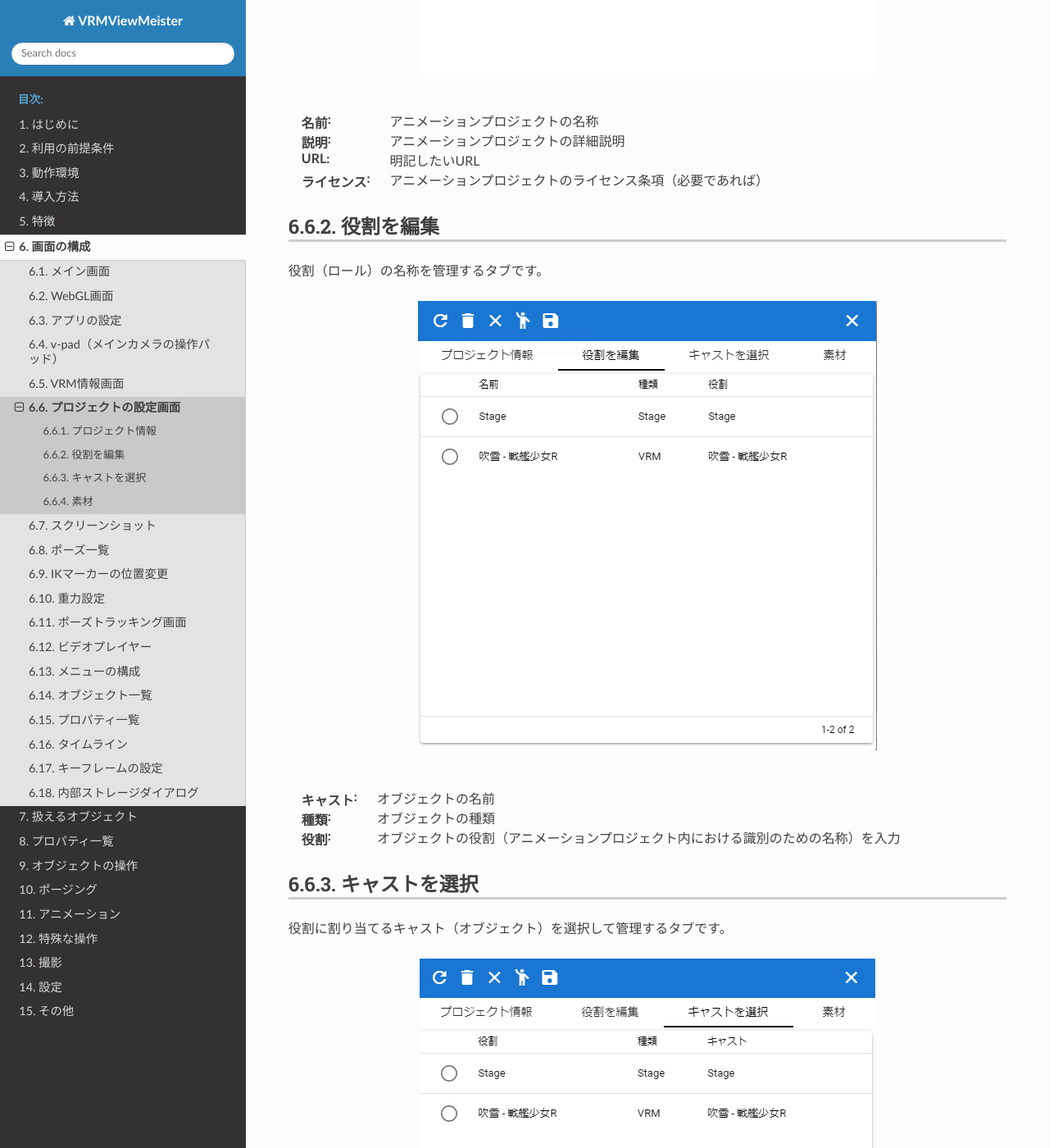
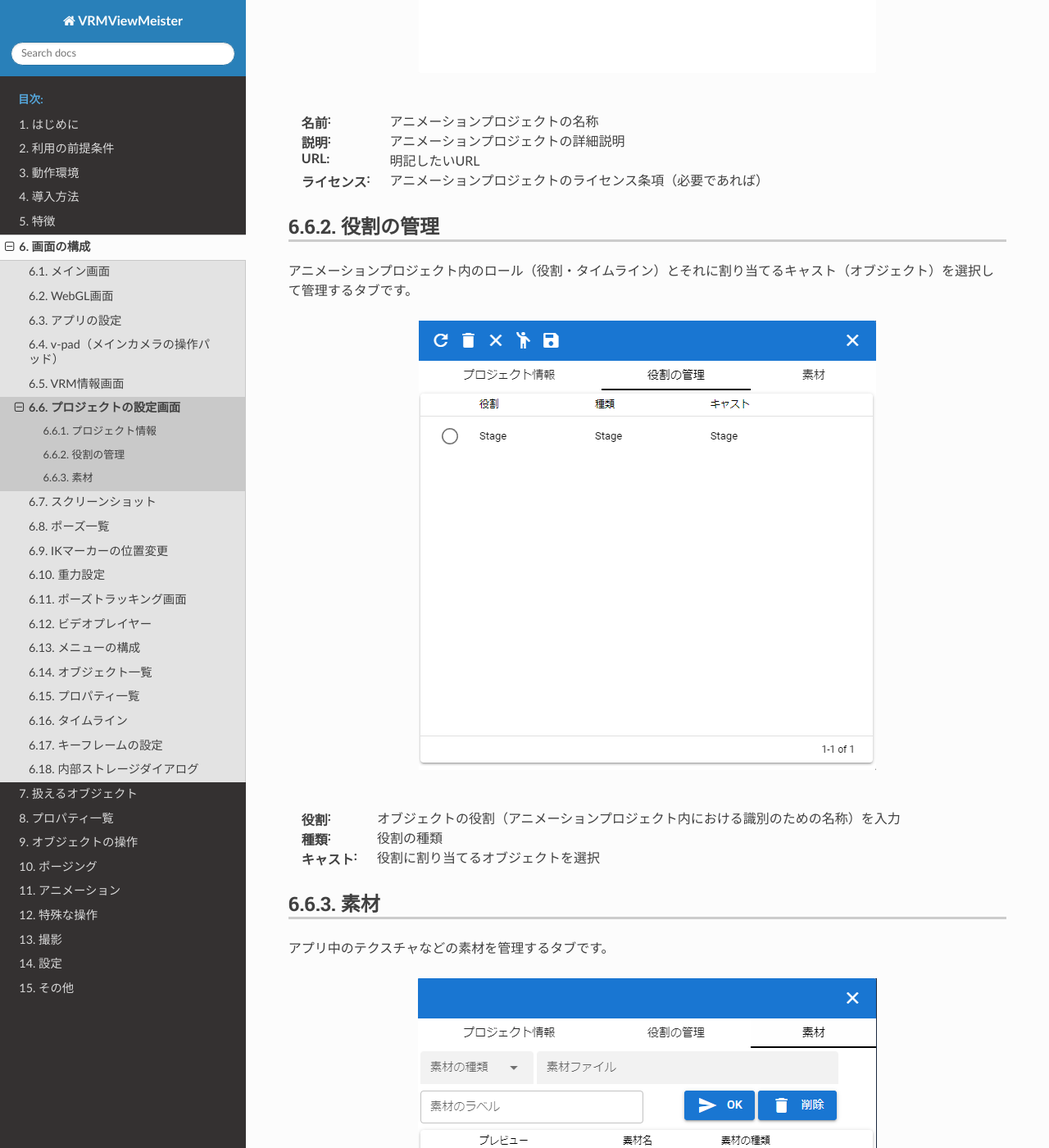
Before and after one commit to nishlumi/vrmviewmdoc, a Sphinx documentation site: the page built from docs/source/man1/screen_project.rst, in a window 1280 px wide and 1400 px high, scrolled down 810 px. Shown: the whole window at 82% size. Built offline with Sphinx 7.4.7 and the Read the Docs theme 2.0.0, drawn with Linux system fonts in a browser that asks for light colours; a script that is not in the unit is left out; some of the changed text lies outside the part shown.

Commit message:
5/5夜時点

```diff
--- a/docs/source/man1/menu_audio.rst
+++ b/docs/source/man1/menu_audio.rst
@@ -30,7 +30,7 @@
 :オーディオ一覧:
     開いたオーディオファイルを管理します。選択するとその音声をプレビューすることができます。
 :シークバー:
-    再生するオーディオの位置を指定します。(BGMのみ)
+    再生するオーディオの位置を指定します。
 
 :音量:
     選択中のオーディオの音量を調整します。
--- a/docs/source/man1/screen_project.rst
+++ b/docs/source/man1/screen_project.rst
@@ -26,36 +26,20 @@
 :ライセンス:
     アニメーションプロジェクトのライセンス条項（必要であれば）
 
-役割を編集
-===================
 
-役割（ロール）の名称を管理するタブです。
+役割の管理
+==================
+
+アニメーションプロジェクト内のロール（役割・タイムライン）とそれに割り当てるキャスト（オブジェクト）を選択して管理するタブです。
 
 .. image:: ../img/screen_project2.png
     :align: center
 
 |
 
-:キャスト:
-    オブジェクトの名前
-:種類:
-    オブジェクトの種類
+
 :役割:
     オブジェクトの役割（アニメーションプロジェクト内における識別のための名称）を入力
-
-キャストを選択
-==================
-
-役割に割り当てるキャスト（オブジェクト）を選択して管理するタブです。
-
-.. image:: ../img/screen_project3.png
-    :align: center
-
-|
-
-
-:役割:
-    アニメーションプロジェクトにおける役割
 :種類:
     役割の種類
 :キャスト:
@@ -68,7 +52,7 @@
 
 アプリ中のテクスチャなどの素材を管理するタブです。
 
-.. image:: ../img/screen_project4.png
+.. image:: ../img/screen_project3.png
     :align: center
 
 |
--- a/docs/source/man2/prop_common.rst
+++ b/docs/source/man2/prop_common.rst
@@ -87,7 +87,7 @@
 |
 
 :位置:
-    X座標、Y座標をそれぞれ設定します。
+    X座標、Y座標をそれぞれパーセント値で設定します。そのため、画面サイズが変わると位置が若干ずれる可能性があります。
 :回転:
     Z座標のみの回転の角度を設定します。
 :サイズ:
```
Also changed, not shown: docs/source/man1/screen_vpad.rst (+3 -5 lines), docs/source/man4/animation_loadsave.rst (+11 -7 lines), docs/source/man4/animation_proper.rst (+13 -11 lines), docs/source/img/screen_project1.png, docs/source/img/screen_project2.png, docs/source/img/screen_project3.png, docs/source/img/screen_project4.png (deleted), docs/source/img/screen_ribbon_audio.png, docs/source/img/screen_ribbon_syseff.png, docs/source/img/screen_vpad.png, docs/source/man4/img/proper_4.png, docs/source/man4/img/proper_5.png, docs/source/man4/img/proper_9.png, docs/source/man4/img/proper_c.png, 1 more files.
